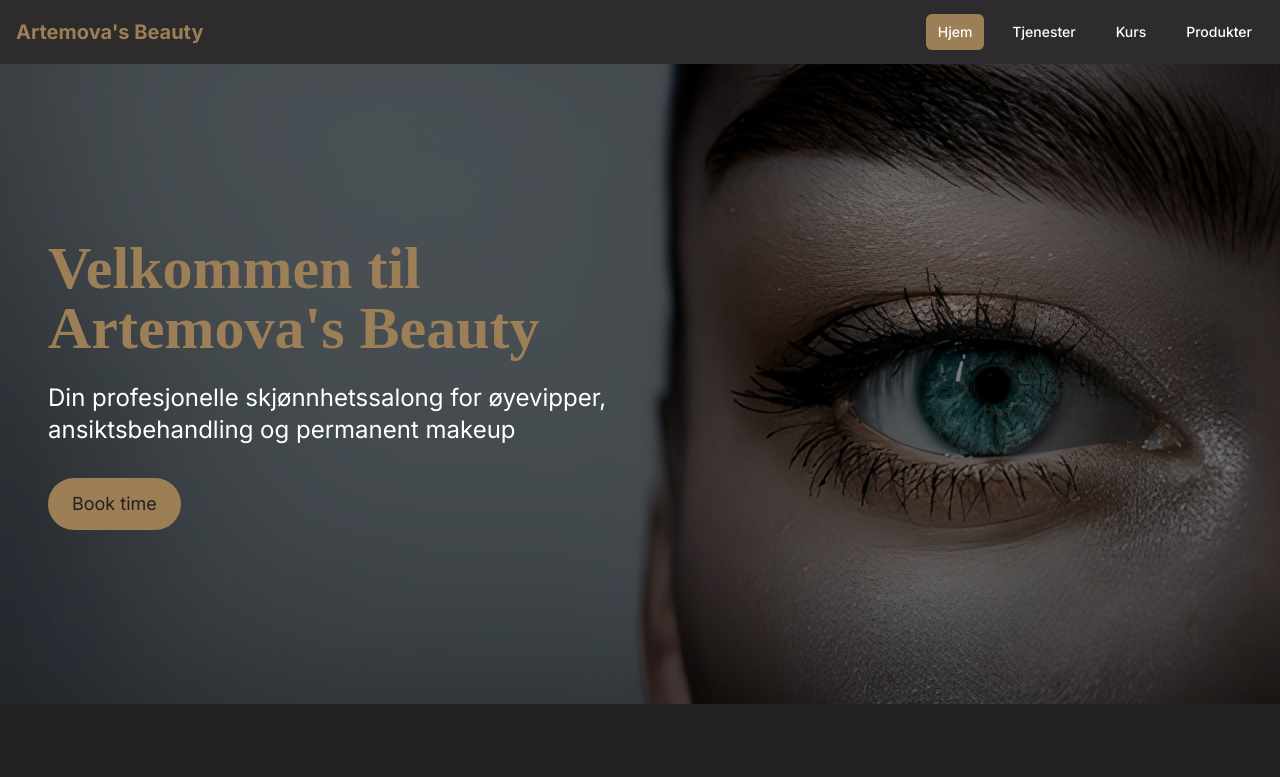
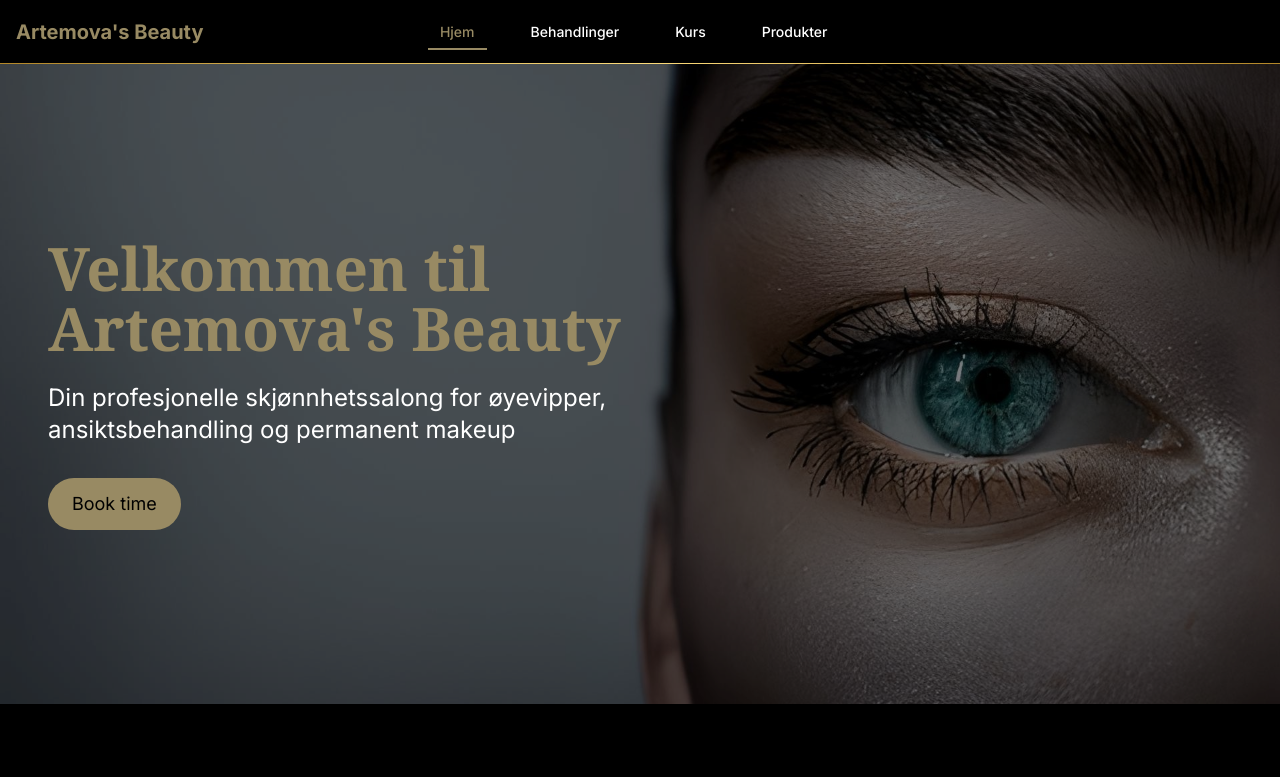
Before and after one commit to finnrobertk/artemovas-web, a Next.js app: page / in a window 1280 px wide. Shown: the top 777 px of the page. Built offline with nearby package versions, Linux system fonts and the light colour scheme.

Commit message:
Changes to layout and colors

```diff
--- a/package.json
+++ b/package.json
@@ -10,6 +10,7 @@
     "download-placeholders": "node scripts/download-placeholders.js"
   },
   "dependencies": {
+    "@fontsource/inter": "^5.2.5",
     "@sanity/client": "^6.28.3",
     "@sanity/icons": "^3.7.0",
     "@sanity/image-url": "^1.1.0",
--- a/src/app/globals.css
+++ b/src/app/globals.css
@@ -1,3 +1,5 @@
+@import "@fontsource/inter/index.css"; /* eller @fontsource/inter/index.css for statisk vekter */
+
 @tailwind base;
 @tailwind components;
 @tailwind utilities;
--- a/src/app/layout.tsx
+++ b/src/app/layout.tsx
@@ -3,6 +3,7 @@ import type { Metadata } from "next";
 import { Inter } from "next/font/google";
 import "./globals.css";
 import Navigation from "@/components/Navigation";
+import { SimpleSeparator } from "@/components/Separator";
 
 const inter = Inter({ subsets: ["latin"] });
 
@@ -19,8 +20,11 @@ export default function RootLayout({
   return (
     <html lang="nb" suppressHydrationWarning>
       <body className={inter.className} suppressHydrationWarning>
-        <Navigation />
-        <main>{children}</main>
+        <div className="flex flex-col">
+          <Navigation />
+          <SimpleSeparator className="-mt-[1px] mb-0" height={1} />
+          <main>{children}</main>
+        </div>
         <footer className="bg-primary text-white py-8 mt-auto">
           <div className="container mx-auto px-4">
             <p className="text-center">&copy; {new Date().getFullYear()} Artemova&apos;s Beauty. Alle rettigheter forbeholdt.</p>
--- a/src/app/page.tsx
+++ b/src/app/page.tsx
@@ -1,3 +1,4 @@
+import { SimpleSeparator } from "@/components/Separator";
 import Image from "next/image";
 import Link from "next/link";
 
@@ -31,11 +32,10 @@ export default function Home() {
         </div>
       </section>
 
-      <div className="h-5px bg-gold-simple w-full my-8"></div>
       {/* Services Preview */}
       <section className="py-20 bg-background">
         <div className="container mx-auto px-4">
-          <h2 className="section-title">Våre Tjenester</h2>
+          <h2 className="section-title font-sans font-thin text-gold uppercase">Våre behandlinger</h2>
           <div className="grid grid-cols-1 md:grid-cols-3 gap-8">
             <div className="bg-accent p-6 rounded-lg shadow-lg">
               <h3 className="text-xl font-semibold text-text mb-4">Øyevipper</h3>
--- a/src/app/tjenester/page.tsx
+++ b/src/app/tjenester/page.tsx
@@ -37,11 +37,11 @@ export default async function ServicesPage() {
 
   return (
     <div className="container mx-auto px-4 py-8">
-      <h1 className="text-4xl font-bold text-primary-default mb-8">Våre tjenester</h1>
+      <h1 className="text-4xl font-sans font-bold font-thin text-gold uppercase mb-8">Våre tjenester</h1>
 
       {Object.entries(servicesByCategory).map(([category, categoryServices]) => (
         <div key={category} className="mb-12">
-          <h2 className="text-2xl font-semibold text-primary-default mb-6">
+          <h2 className="text-2xl font-sans text-primary-default mb-6">
             {category.charAt(0).toUpperCase() + category.slice(1)}
           </h2>
           <div className="grid grid-cols-1 md:grid-cols-2 lg:grid-cols-3 gap-6">
--- a/src/components/Navigation.tsx
+++ b/src/components/Navigation.tsx
@@ -6,7 +6,7 @@ import { useState } from 'react';
 
 const navigation = [
   { name: 'Hjem', href: '/' },
-  { name: 'Tjenester', href: '/tjenester' },
+  { name: 'Behandlinger', href: '/tjenester' },
   { name: 'Kurs', href: '/kurs' },
   { name: 'Produkter', href: '/produkter' },
 ];
@@ -18,15 +18,16 @@ export default function Navigation() {
   return (
     <nav className="bg-primary">
       <div className="container mx-auto px-4">
-        <div className="flex items-center justify-between h-16">
+        <div className="flex items-center h-16">
+          {/* Logo - Left */}
           <div className="flex-shrink-0">
-            <Link href="/" className="text-secondary text-xl font-bold">
+            <Link href="/" className="text-secondary font-sans text-xl font-bold">
               Artemova&apos;s Beauty
             </Link>
           </div>
 
           {/* Mobile menu button */}
-          <div className="md:hidden">
+          <div className="md:hidden ml-auto">
             <button
               onClick={() => setIsMobileMenuOpen(!isMobileMenuOpen)}
               className="inline-flex items-center justify-center p-2 rounded-md text-white hover:bg-primary/80 focus:outline-none"
@@ -44,24 +45,30 @@ export default function Navigation() {
             </button>
           </div>
 
-          {/* Desktop menu */}
-          <div className="hidden md:block">
-            <div className="ml-10 flex items-baseline space-x-4">
+          {/* Desktop menu - Centered */}
+          <div className="hidden md:flex flex-1 justify-center">
+            <div className="flex items-baseline space-x-8">
               {navigation.map((item) => (
                 <Link
                   key={item.name}
                   href={item.href}
-                  className={`px-3 py-2 rounded-md text-sm font-medium ${
+                  className={`px-3 py-2 text-sm font-medium relative ${
                     pathname === item.href
-                      ? 'bg-secondary text-white'
-                      : 'text-white hover:bg-primary/80'
+                      ? 'text-secondary'
+                      : 'text-white hover:text-secondary transition-colors duration-200'
                   }`}
                 >
                   {item.name}
+                  {pathname === item.href && (
+                    <span className="absolute bottom-0 left-0 w-full h-0.5 bg-secondary" />
+                  )}
                 </Link>
               ))}
             </div>
           </div>
+
+          {/* Empty div for symmetry */}
+          <div className="hidden md:block flex-shrink-0 w-[200px]" />
         </div>
 
         {/* Mobile menu */}
@@ -71,14 +78,17 @@ export default function Navigation() {
               <Link
                 key={item.name}
                 href={item.href}
-                className={`block px-3 py-2 rounded-md text-base font-medium ${
+                className={`block px-3 py-2 text-base font-medium relative ${
                   pathname === item.href
-                    ? 'bg-secondary text-white'
-                    : 'text-white hover:bg-primary/80'
+                    ? 'text-secondary'
+                    : 'text-white hover:text-secondary transition-colors duration-200'
                 }`}
                 onClick={() => setIsMobileMenuOpen(false)}
               >
                 {item.name}
+                {pathname === item.href && (
+                  <span className="absolute bottom-0 left-0 w-full h-0.5 bg-secondary" />
+                )}
               </Link>
             ))}
           </div>
--- /dev/null
+++ b/src/components/Separator.tsx
@@ -0,0 +1,86 @@
+import { FC } from 'react';
+
+interface SeparatorProps {
+  className?: string;
+  text?: string;
+  height?: string | number;
+}
+
+// Helper function to process height value
+const getHeightClass = (height?: string | number): string => {
+  if (!height) return 'h-px'; // default height
+
+  // If it's a number, assume pixels
+  if (typeof height === 'number') return `h-[${height}px]`;
+
+  // If it starts with h-, assume it's a Tailwind class
+  if (height.startsWith('h-')) return height;
+
+  // Otherwise, treat as a CSS value
+  return `h-[${height}]`;
+};
+
+export const SimpleSeparator: FC<SeparatorProps> = ({ className = '', height }) => (
+  <div
+    className={`bg-gold-simple w-full my-8 ${className}`}
+    style={{ height: height ? (typeof height === 'number' ? `${height}px` : height) : '1px' }}
+  />
+);
+
+export const FancySeparator: FC<SeparatorProps> = ({ className = '', text, height }) => (
+  <div className={`flex items-center gap-4 my-8 ${className}`}>
+    <div
+      className="bg-gold-gradient flex-1"
+      style={{ height: height ? (typeof height === 'number' ? `${height}px` : height) : '1px' }}
+    />
+    {text && (
+      <span className="text-text font-serif whitespace-nowrap">
+        {text}
+      </span>
+    )}
+    <div
+      className="bg-gold-gradient flex-1"
+      style={{ height: height ? (typeof height === 'number' ? `${height}px` : height) : '1px' }}
+    />
+  </div>
+);
+
+export const SubtleSeparator: FC<SeparatorProps> = ({ className = '', height }) => (
+  <div
+    className={`bg-gold-subtle w-full my-6 ${className}`}
+    style={{ height: height ? (typeof height === 'number' ? `${height}px` : height) : '2px' }}
+  />
+);
+
+export const VerticalSeparator: FC<SeparatorProps> = ({ className = '', height }) => (
+  <div
+    className={`w-px bg-gold-gradient-vertical ${className}`}
+    style={{ height: height ? (typeof height === 'number' ? `${height}px` : height) : '100%' }}
+  />
+);
+
+export const DecorativeSeparator: FC<SeparatorProps> = ({ className = '', height }) => {
+  const lineHeight = height ? (typeof height === 'number' ? `${height}px` : height) : '1px';
+  const diamondSize = height ? (typeof height === 'number' ? `${height * 4}px` : `calc(${height} * 4)`) : '1rem';
+
+  return (
+    <div className={`relative w-full my-8 ${className}`} style={{ height: lineHeight }}>
+      <div className="absolute inset-0 bg-gold-gradient" />
+      <div
+        className="absolute left-1/2 -translate-x-1/2 -translate-y-1/2 rotate-45 bg-gold-simple"
+        style={{ width: diamondSize, height: diamondSize }}
+      />
+    </div>
+  );
+};
+
+// Export a default object with all separators for convenience
+const Separator = {
+  Simple: SimpleSeparator,
+  Fancy: FancySeparator,
+  Subtle: SubtleSeparator,
+  Vertical: VerticalSeparator,
+  Decorative: DecorativeSeparator,
+};
+
+export default Separator;
--- a/tailwind.config.ts
+++ b/tailwind.config.ts
@@ -10,27 +10,29 @@ const config: Config = {
     extend: {
       colors: {
         background: {
-          light: "#2D2C2C",
-          DEFAULT: "#232020", // 24201F
-          dark: "#121212",
+          light: "#2D2C2C", // lysere grå
+          DEFAULT: "#000000", // black
+          dark: "#111111", // mørk grå
         },
         primary: {
-          DEFAULT: "#2D2B2C", //
+          DEFAULT: "#000000", //
         },
         secondary: {
-          DEFAULT: "#9C7E57", //
+          DEFAULT: "#988A63", //
           //DEFAULT: "#C9A55C", // Rich gold
         },
         accent: {
-          DEFAULT: "#9C7E57", //
+          DEFAULT: "#988A63", //
         },
         text: {
-          DEFAULT: "#F4ECE5", // Brukt til meny og overskrifter
-          soft: "#C1C2B9", // Dempet for brødtekst
+          DEFAULT: "#FFFFFF", // Lys tekst
+          soft: "#F5F5F5",  // Lysgrå tekst
         },
         border: {
           DEFAULT: "#3A3A3A",
         },
+        gold: "#C9A96C",
+        champagne: "#D5B98E",
       },
       backgroundImage: {
         'gold-gradient': 'linear-gradient(to right, #BF953F, #FCF6BA, #B38728, #FBF5B7, #AA771C)',
@@ -39,8 +41,7 @@ const config: Config = {
         'gold-subtle': 'linear-gradient(to right, rgba(179, 135, 40, 0.2), rgba(212, 175, 55, 0.5), rgba(179, 135, 40, 0.2))',
       },
       fontFamily: {
-        sans: ["var(--font-geist-sans)", "sans-serif"],
-        serif: ["Playfair Display", "serif"],
+        sans: ['Inter', 'sans-serif'],
       },
     },
   },
```
Also changed, not shown: 1 other file (tests, documents, lock files or other folders).
